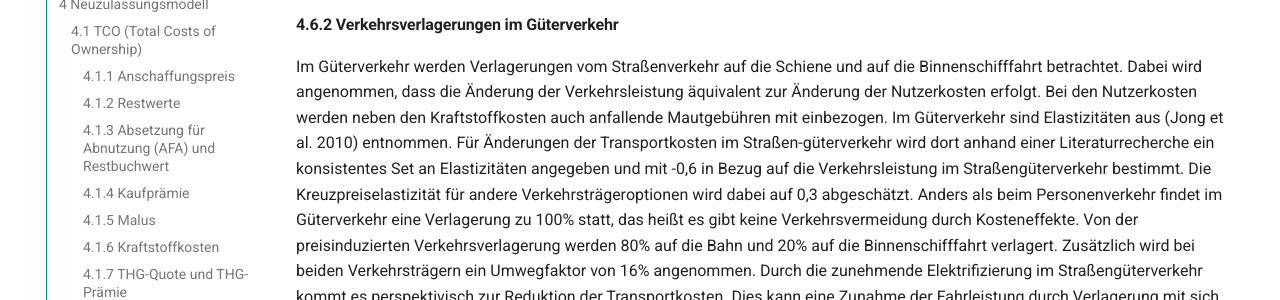
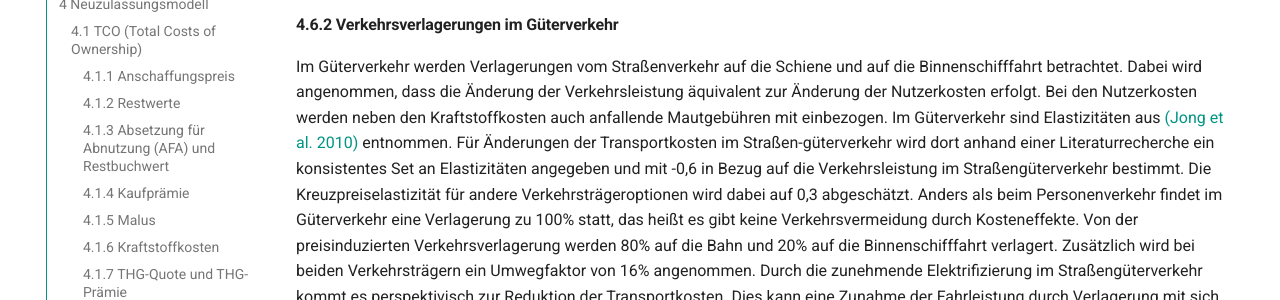
Before and after one commit to wolfgoerz/TEMPS_documentation, an MkDocs documentation site: the page built from docs/index.md, in a window 1280 px wide and 900 px high, scrolled down 11750 px. Shown: the part 203-503 px from the top of the window. Built offline with MkDocs 1.6.1 and Material for MkDocs 9.7.7, drawn with Linux system fonts in a browser that asks for light colours; some of the changed lines change nothing that is shown; some of the changed text lies outside the part shown.

Commit message:
Update index.md

```diff
--- a/docs/index.md
+++ b/docs/index.md
@@ -303,7 +303,7 @@ Elastizitäten können immer in beide Richtungen wirken: Eine zunehmende Elektri
 Beim Personenverkehr werden in TEMPS zusätzlich Kapazitätsengpässe auf der Schiene berücksichtigt. Wenn die aus (NPM 2021) abgeleitete maximale Kapazität erreicht ist,  werden zusätzliche 15% der sonst auf die Schiene verlagerten Verkehrsleistung vermieden. Weitere 30% werden bevorzugt auf andere Verkehrsträger wie Fernbusse, Linienbusse und Reisebusse verlagert. Dies erfolgt aufgrund der Annahme, dass Busbetreiber flexibler auf eine erhöhte Nachfrage reagieren können. Die übrigen 55% werden weiterhin mit dem ursprünglichen Verkehrsträger zurückgelegt.
 
 #### 4.6.2 Verkehrsverlagerungen im Güterverkehr
-Im Güterverkehr werden Verlagerungen vom Straßenverkehr auf die Schiene und auf die Binnenschifffahrt betrachtet. Dabei wird angenommen, dass die Änderung der Verkehrsleistung äquivalent zur Änderung der Nutzerkosten erfolgt. Bei den Nutzerkosten werden neben den Kraftstoffkosten auch anfallende Mautgebühren mit einbezogen. Im Güterverkehr sind Elastizitäten aus (Jong et al. 2010) entnommen. Für Änderungen der Transportkosten im Straßen-güterverkehr wird dort anhand einer Literaturrecherche ein konsistentes Set an Elastizitäten angegeben und mit -0,6 in Bezug auf die Verkehrsleistung im Straßengüterverkehr bestimmt. Die Kreuzpreiselastizität für andere Verkehrsträgeroptionen wird dabei auf 0,3 abgeschätzt. Anders als beim Personenverkehr findet im Güterverkehr eine Verlagerung zu 100% statt, das heißt es gibt keine Verkehrsvermeidung durch Kosteneffekte. Von der preisinduzierten Verkehrsverlagerung werden 80% auf die Bahn und 20% auf die Binnenschifffahrt verlagert. Zusätzlich wird bei beiden Verkehrsträgern ein Umwegfaktor von 16% angenommen. Durch die zunehmende Elektrifizierung im Straßengüterverkehr kommt es perspektivisch zur Reduktion der Transportkosten. Dies kann eine Zunahme der Fahrleistung durch Verlagerung mit sich ziehen (Rebound), sofern nicht andere Kosten ansteigen (z.B. Maut).
+Im Güterverkehr werden Verlagerungen vom Straßenverkehr auf die Schiene und auf die Binnenschifffahrt betrachtet. Dabei wird angenommen, dass die Änderung der Verkehrsleistung äquivalent zur Änderung der Nutzerkosten erfolgt. Bei den Nutzerkosten werden neben den Kraftstoffkosten auch anfallende Mautgebühren mit einbezogen. Im Güterverkehr sind Elastizitäten aus [(Jong et al. 2010)](#Jong_2010) entnommen. Für Änderungen der Transportkosten im Straßen-güterverkehr wird dort anhand einer Literaturrecherche ein konsistentes Set an Elastizitäten angegeben und mit -0,6 in Bezug auf die Verkehrsleistung im Straßengüterverkehr bestimmt. Die Kreuzpreiselastizität für andere Verkehrsträgeroptionen wird dabei auf 0,3 abgeschätzt. Anders als beim Personenverkehr findet im Güterverkehr eine Verlagerung zu 100% statt, das heißt es gibt keine Verkehrsvermeidung durch Kosteneffekte. Von der preisinduzierten Verkehrsverlagerung werden 80% auf die Bahn und 20% auf die Binnenschifffahrt verlagert. Zusätzlich wird bei beiden Verkehrsträgern ein Umwegfaktor von 16% angenommen. Durch die zunehmende Elektrifizierung im Straßengüterverkehr kommt es perspektivisch zur Reduktion der Transportkosten. Dies kann eine Zunahme der Fahrleistung durch Verlagerung mit sich ziehen (Rebound), sofern nicht andere Kosten ansteigen (z.B. Maut).
 ___
 ### 4.7 Endenergieverbrauch und Treibhausgasemissionen
 Die Zusammensetzung der Flotte (Lkw und Pkw) nach Fahrzeugtyp wird über die Bestandsmodellierung bestimmt. Dabei wird zunächst die Jahresfahrleistung aus den Nutzungsprofilen übernommen. Hier haben die Nutzungskosten wie beispielsweise Kraftstoffpreise oder Mautgebühren einen direkten Einfluss auf die Verteilung der Fahrleistung nach Antrieben oder Effizienzen. Im Anschluss an die Bestandsmodellierung wird die gesamte Verkehrsnachfrage kalibriert, wobei die Verteilung nach Größenklasse, Region, Halter, Antrieb und Effizienz erhalten bleibt. Anschließend werden Verlagerungseffekte zu anderen Verkehrsträgern (siehe [Kapitel 4.6](#4.6)) berücksichtigt.
@@ -336,6 +336,7 @@ Hautzinger, H.; Mayer, K.; Helms, M.; Kern, C.; Wiesenhütter, M.; Haag, G.; Bin
 
 ICAO (2016): ICAO Long-Term Traffic Forecasts, Passenger and Cargo. International Civil Aviation Organization (ICAO). Montreal. Online verfügbar unter https://www.icao.int/safety/ngap/NGAP8%20Presentations/ICAO-Long-Term-Traffic-Forecasts-July-2016.pdf, zuletzt aktualisiert am 2016, zuletzt geprüft am 08.05.2020.
 
+<a id="Jong_2010"></a>
 Jong, Gerard de; Schroten, Arno; van Essen, Huib; Otten, Matthijs; Bucci, Pietro (2010): Price sensitivity of European road freight transport – towards a better understanding of existing results. significance; CE Delft, zuletzt geprüft am 04.10.2016.
 
 Mock, Peter (2010): Entwicklung eines Szenariomodells zur Simulation der zukünftigen Marktanteile und CO2-Emissionen von Kraftfahrzeugen (VECTOR21). Dissertation. Universität Stuttgart, zuletzt geprüft am 05.10.2016.
```
